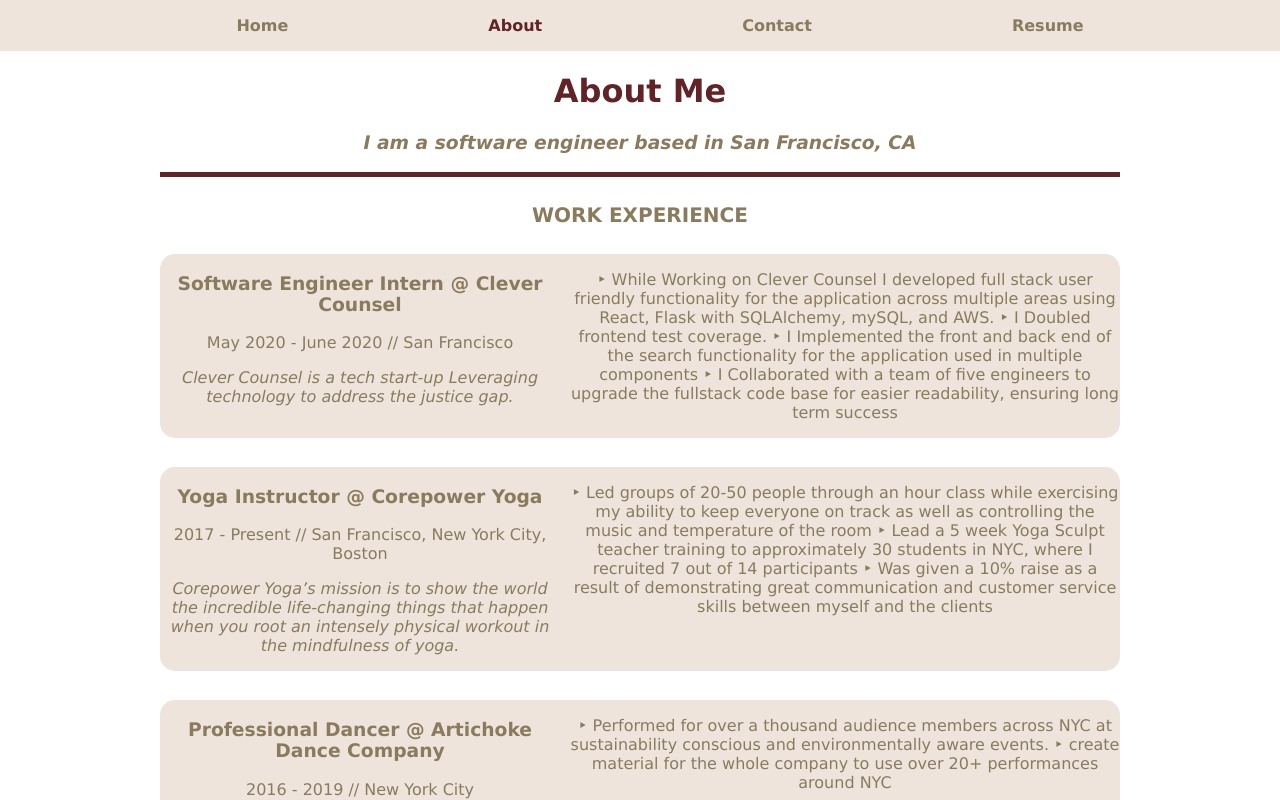
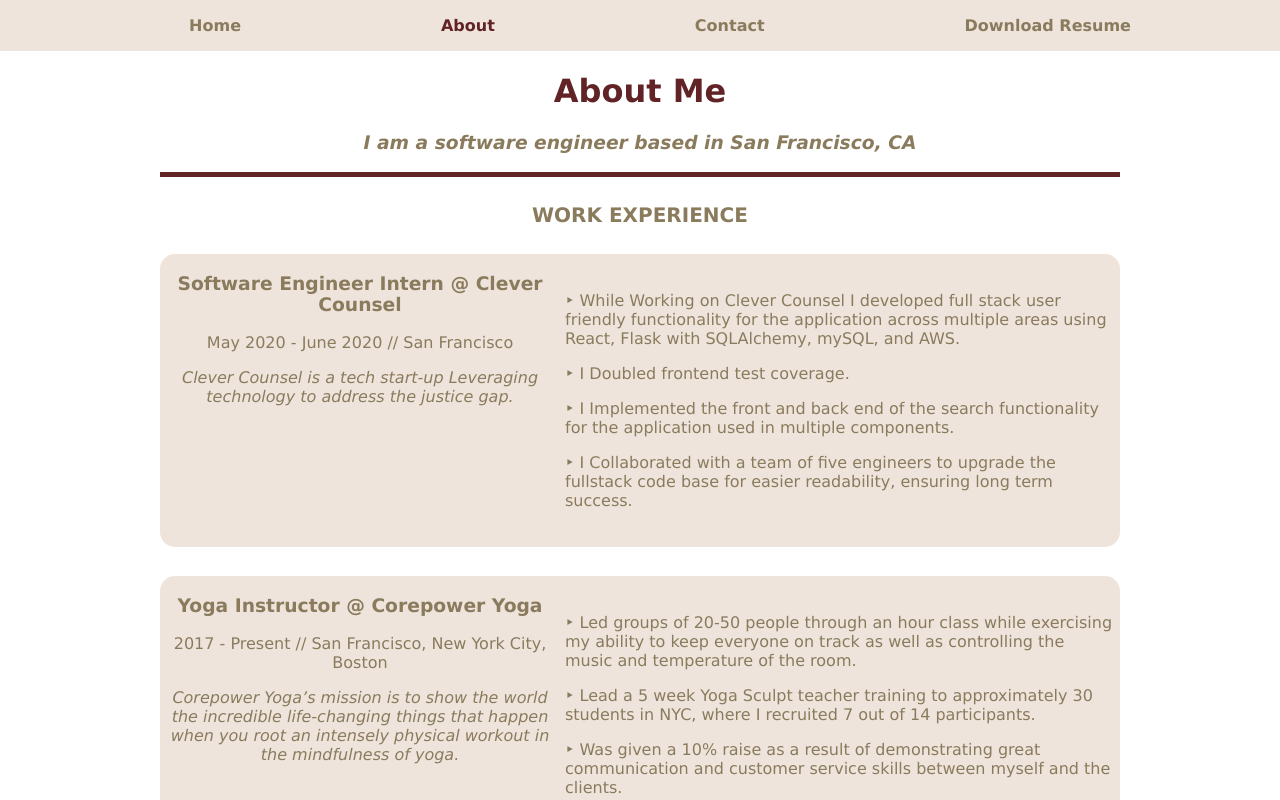
Before and after one commit to gmergola/personal-website, a React (Create React App) app: page /about in a window 1280 px wide. Shown: the top 800 px of the page. Built offline with nearby package versions, Linux system fonts and the light colour scheme.

Commit message:
added more styling features

```diff
--- a/src/About.css
+++ b/src/About.css
@@ -44,6 +44,8 @@
 .About-info-body {
   float:right;
   max-width: 550px;
+  text-align: left;
+  padding: 5px;
 }
 
 
--- a/src/About.js
+++ b/src/About.js
@@ -16,13 +16,13 @@
             <p><i>Clever Counsel is a tech start-up Leveraging technology to address the justice gap.</i></p>
           </div>
           <p className="About-info-body">
-            ‣ While Working on Clever Counsel I developed full stack user friendly functionality for
-            the application across multiple areas using React, Flask with SQLAlchemy, mySQL, and AWS.
-            ‣ I Doubled frontend test coverage.
-            ‣ I Implemented the front and back end of the search functionality for the application
-            used in multiple components
-            ‣ I Collaborated with a team of five engineers to upgrade the fullstack code base for easier readability,
-            ensuring long term success
+            <p>‣ While Working on Clever Counsel I developed full stack user friendly functionality for
+            the application across multiple areas using React, Flask with SQLAlchemy, mySQL, and AWS.</p>
+            <p>‣ I Doubled frontend test coverage.</p>
+            <p>‣ I Implemented the front and back end of the search functionality for the application
+            used in multiple components.</p>
+            <p>‣ I Collaborated with a team of five engineers to upgrade the fullstack code base for easier readability,
+            ensuring long term success.</p>
           </p>
         </div>
         <br />
@@ -38,12 +38,12 @@
             </p>
           </div>
           <p className="About-info-body">
-            ‣ Led groups of 20-50 people through an hour class while exercising my ability to
-            keep everyone on track as well as controlling the music and temperature of the room
-            ‣ Lead a 5 week Yoga Sculpt teacher training to approximately 30 students in NYC, where
-            I recruited 7 out of 14 participants
-            ‣ Was given a 10% raise as a result of demonstrating great communication and customer
-            service skills between myself and the clients
+            <p>‣ Led groups of 20-50 people through an hour class while exercising my ability to
+            keep everyone on track as well as controlling the music and temperature of the room.</p>
+            <p>‣ Lead a 5 week Yoga Sculpt teacher training to approximately 30 students in NYC, where
+            I recruited 7 out of 14 participants.</p>
+            <p>‣ Was given a 10% raise as a result of demonstrating great communication and customer
+            service skills between myself and the clients.</p>
           </p>
         </div>
         <br />
@@ -59,9 +59,9 @@
             </p>
           </div>
           <p className="About-info-body">
-            ‣ Performed for over a thousand audience members across NYC at sustainability conscious and environmentally
-            aware events.
-            ‣ create material  for the whole company to use over 20+ performances around NYC
+            <p>‣ Performed for over a thousand audience members across NYC at sustainability conscious and environmentally
+            aware events.</p>
+            <p>‣ create material  for the whole company to use over 20+ performances around NYC.</p>
           </p>
         </div>
       </div>
--- a/src/Home.css
+++ b/src/Home.css
@@ -5,7 +5,7 @@
 .headshot {
   width: 300px;
   height: 300px;
-  border-radius: 30px;
+  border-radius: 70px;
   position: absolute;
   left: 10rem;
   top: 6rem;
@@ -58,12 +58,11 @@
   padding: 15px;
   font-size: 3.5vh;
   color: #612325;
-  box-shadow: 5px 8px #d4cbc3;;
+  box-shadow: 5px 8px #d4cbc3;
 }
 
 .Home-projects-btn:hover {
-  background-color: rgb(138, 123, 93);
-  transition: ease 1s;
+  opacity: 0.5;
 }
 
 @media only screen and (max-width: 1000px) {
--- a/src/NavBar.css
+++ b/src/NavBar.css
@@ -17,6 +17,10 @@
   color: #612325;
 }
 
+.NavBar-link:hover {
+  opacity: 0.5;
+}
+
 @media only screen and (max-width: 1000px) {
   .NavBar-link {
     margin: 10px;
--- a/src/NavBar.js
+++ b/src/NavBar.js
@@ -25,7 +25,7 @@
           </li>
           <li className="NavBar-list">
             <a className="NavBar-link" href={resume} download>
-              <b>Resume</b>
+              <b>Download Resume</b>
             </a>
           </li>
         </ul>
```
